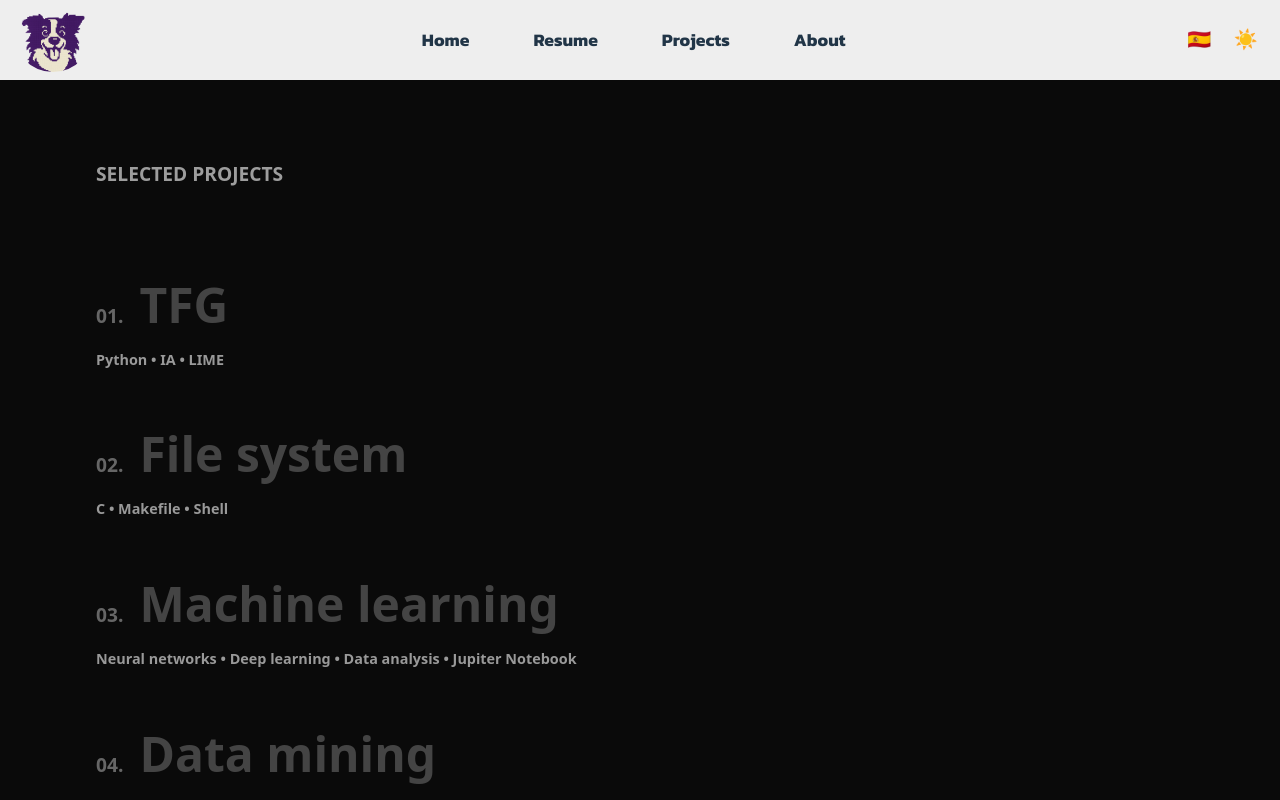
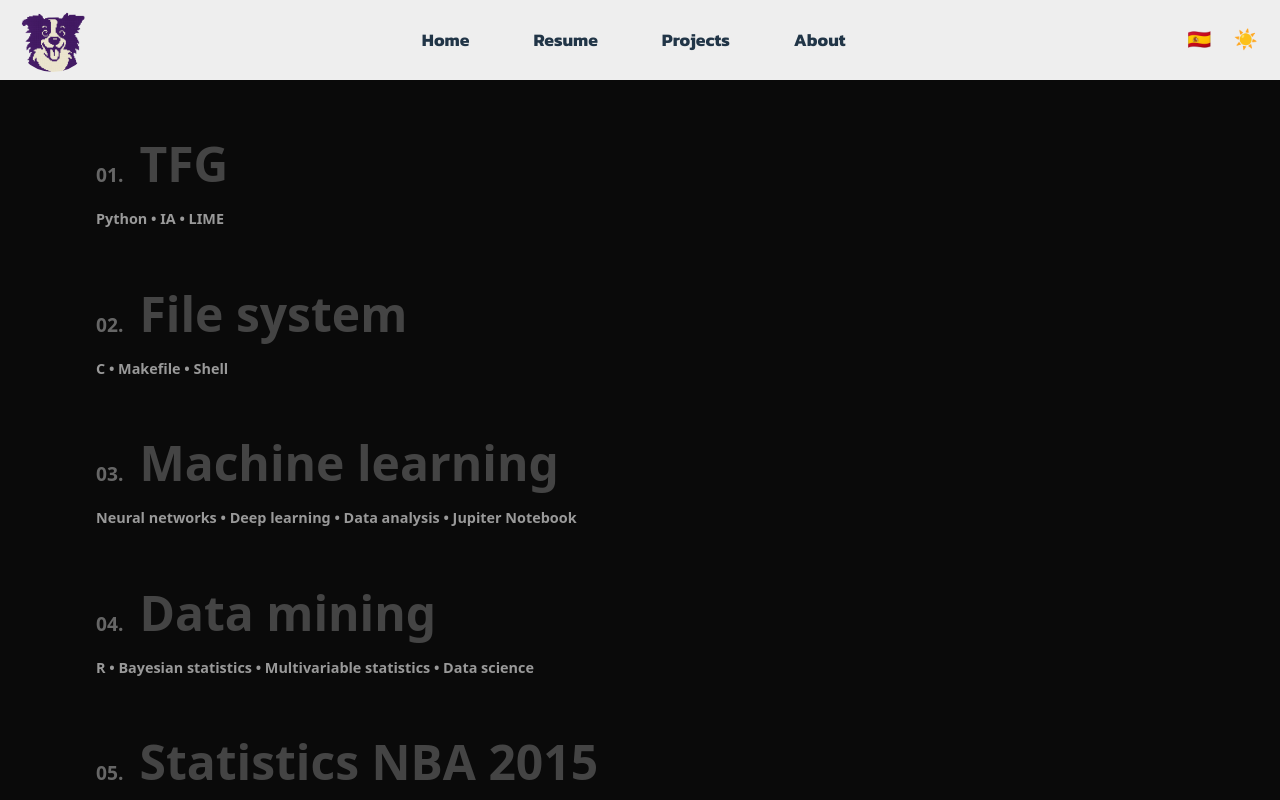
Before and after one commit to maribel95/portfolio, a React (Vite) app: page /projects in a window 1280 px wide. Shown: the top 800 px of the page. Built offline with nearby package versions, Linux system fonts and the light colour scheme; a web font is replaced by a local one.

Commit message:
Image  navbar superposition fixed.
Image  navbar superposition fixed.

```diff
--- a/src/components/Projects.tsx
+++ b/src/components/Projects.tsx
@@ -116,7 +116,7 @@ export default function Projects() {
       const offset = rect.top + el.offsetHeight / 2 - 180; // Centrar verticalmente la imagen (180 = mitad de altura)
 
       // Limita para que no se salga del viewport
-      const minTop = 20;
+      const minTop = 80;
       const maxTop = window.innerHeight - 360 - 20; // 360 = altura imagen
       const finalTop = Math.min(Math.max(offset, minTop), maxTop);
 
@@ -129,7 +129,7 @@ export default function Projects() {
     const animate = () => {
       setAnimatedY((prevY) => {
         const delta = cursorY - prevY;
-        return prevY + delta * 0.1;
+        return prevY + delta * 0.005;
       });
 
       animationFrame = requestAnimationFrame(animate);
@@ -150,7 +150,6 @@ export default function Projects() {
         onMouseMove={(e) => handleMouseMove(e)}
       >
         <div className="projects__list">
-          <h2 className="projects__title">Selected Projects</h2>
           {projects.map((project, index) => (
             <div
               key={index}
--- a/src/styles/Projects.scss
+++ b/src/styles/Projects.scss
@@ -3,7 +3,7 @@
   min-height: 100vh;
   background-color: #0a0a0a; // o tu color base
   color: white;
-  padding: 4rem 6rem;
+  padding: 3rem 6rem;
 
   &__container {
     display: flex;
```
